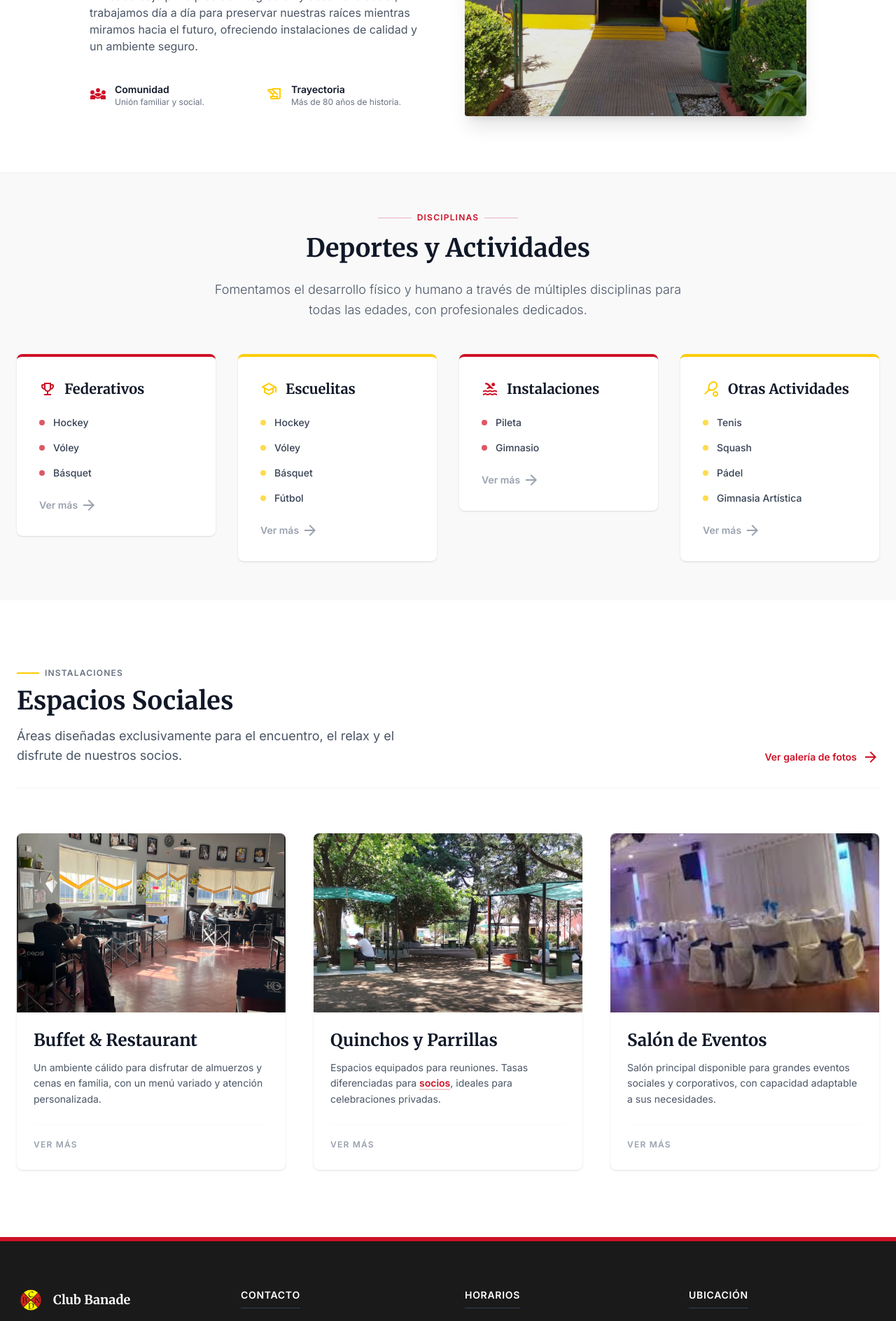
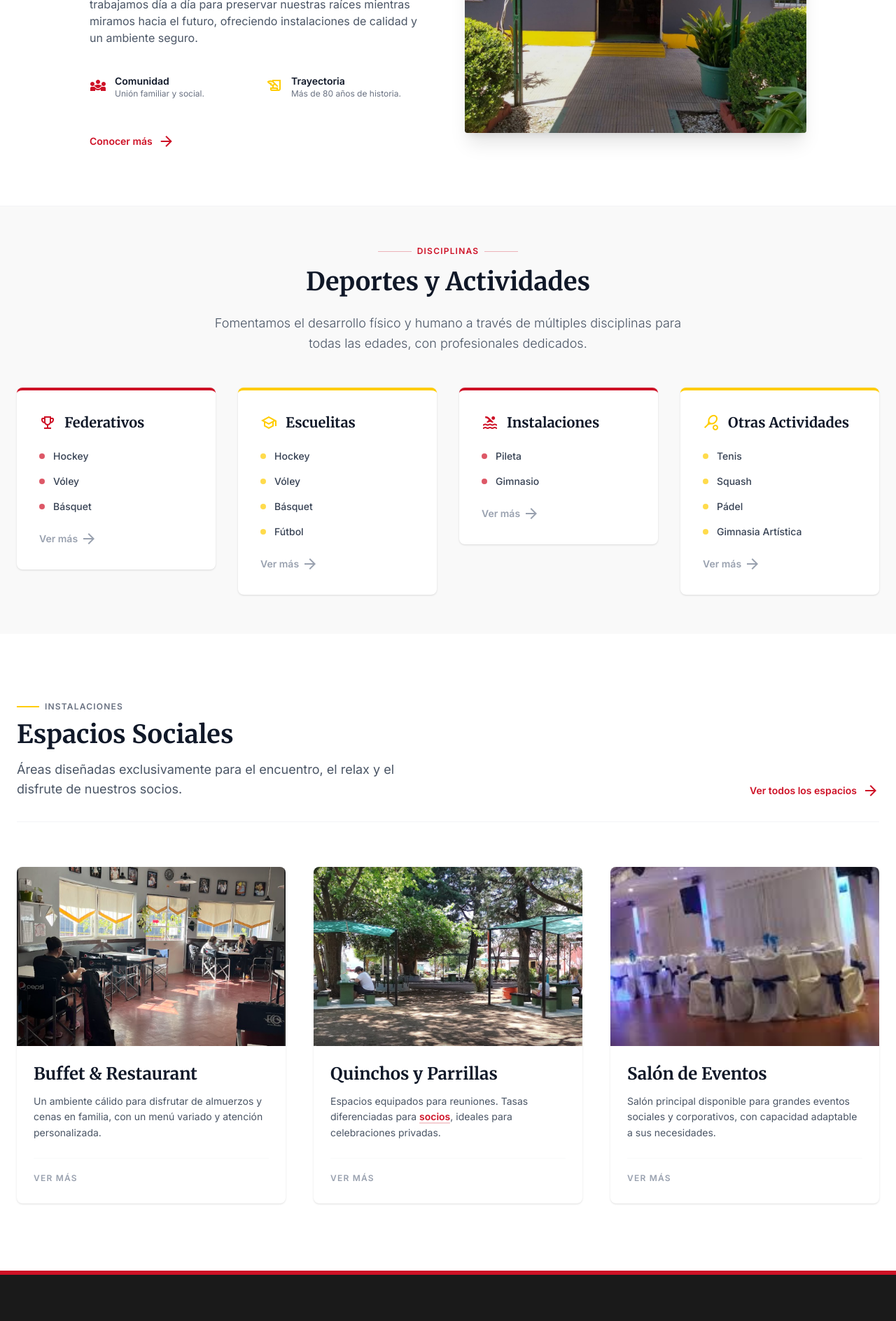
Before and after one commit to vero-salech/ClubBanade, a React (Vite) app: page / in a window 1280 px wide. Shown: the part 1022-2910 px from the top of the page at 70% size. Built offline with nearby package versions, Linux system fonts and the light colour scheme; grey boxes are pictures that could not be loaded.

Commit message:
feat: link Space cards and About section to their pages, update SpaceCard with link prop

```diff
--- a/src/components/About.tsx
+++ b/src/components/About.tsx
@@ -1,3 +1,4 @@
+import { Link } from "react-router-dom";
 import entradaImg from "../assets/Entrada1.jpeg";
 
 export const About = () => {
@@ -34,6 +35,10 @@ export const About = () => {
                             </div>
                         </div>
                     </div>
+                    <Link to="/el-club" className="inline-flex items-center text-primary font-bold hover:text-red-800 transition-all text-sm mt-6 group">
+                        Conocer más
+                        <span className="material-symbols-outlined text-base ml-2 group-hover:translate-x-1 transition-transform">arrow_forward</span>
+                    </Link>
                 </div>
                 <div className="relative h-96 w-full rounded-sm overflow-hidden shadow-xl">
                     <img src={entradaImg} alt="Entrada del Club Banade" className="absolute inset-0 w-full h-full object-cover" />
--- a/src/components/Spaces.tsx
+++ b/src/components/Spaces.tsx
@@ -1,3 +1,4 @@
+import { Link } from "react-router-dom";
 import { SpaceCard } from "./ui/SpaceCard";
 import { SPACES_DATA } from "../constants/data";
 
@@ -14,10 +15,10 @@ export const Spaces = () => {
                         <h3 className="font-serif text-4xl font-bold text-gray-900 mb-4">Espacios Sociales</h3>
                         <p className="text-lg text-gray-600">Áreas diseñadas exclusivamente para el encuentro, el relax y el disfrute de nuestros socios.</p>
                     </div>
-                    <a className="hidden md:inline-flex items-center text-primary font-bold hover:text-red-800 transition-all text-sm mt-4 md:mt-0 group" href="#">
-                        Ver galería de fotos
+                    <Link className="hidden md:inline-flex items-center text-primary font-bold hover:text-red-800 transition-all text-sm mt-4 md:mt-0 group" to="/espacios">
+                        Ver todos los espacios
                         <span className="material-symbols-outlined text-base ml-2 group-hover:translate-x-1 transition-transform">arrow_forward</span>
-                    </a>
+                    </Link>
                 </div>
 
                 <div className="grid grid-cols-1 md:grid-cols-3 gap-10">
@@ -28,6 +29,7 @@ export const Spaces = () => {
                             description={space.description}
                             image={space.image}
                             highlight={space.highlight}
+                            link={space.link}
                         />
                     ))}
                 </div>
--- a/src/components/ui/SpaceCard.tsx
+++ b/src/components/ui/SpaceCard.tsx
@@ -1,13 +1,16 @@
+import { Link } from "react-router-dom";
+
 interface SpaceCardProps {
     title: string;
     description: string;
     image: string;
     highlight?: string;
+    link?: string;
 }
 
-export const SpaceCard = ({ title, description, image, highlight }: SpaceCardProps) => {
-    return (
-        <div className="group cursor-default bg-white rounded-xl overflow-hidden shadow-sm hover:shadow-2xl transition-all duration-500">
+export const SpaceCard = ({ title, description, image, highlight, link }: SpaceCardProps) => {
+    const content = (
+        <>
             <div className="overflow-hidden relative h-64 bg-gray-100">
                 <div
                     className="absolute inset-0 bg-cover bg-center transition-transform duration-700 group-hover:scale-110"
@@ -32,6 +35,14 @@ export const SpaceCard = ({ title, description, image, highlight }: SpaceCardPro
                     <span className="material-symbols-outlined text-primary scale-0 group-hover:scale-100 transition-transform duration-300">arrow_forward</span>
                 </div>
             </div>
-        </div>
+        </>
     );
+
+    const classes = "group bg-white rounded-xl overflow-hidden shadow-sm hover:shadow-2xl transition-all duration-500 block";
+
+    if (link) {
+        return <Link to={link} className={classes}>{content}</Link>;
+    }
+
+    return <div className={classes}>{content}</div>;
 };
--- a/src/constants/data.ts
+++ b/src/constants/data.ts
@@ -38,20 +38,20 @@ export const SPACES_DATA = [
         title: "Buffet & Restaurant",
         description: "Un ambiente cálido para disfrutar de almuerzos y cenas en familia, con un menú variado y atención personalizada.",
         image: buffetImg,
-        link: "#"
+        link: "/espacios"
     },
     {
         title: "Quinchos y Parrillas",
         description: "Espacios equipados para reuniones. Tasas diferenciadas para socios, ideales para celebraciones privadas.",
         image: mesasArbolesImg,
-        link: "#",
+        link: "/espacios",
         highlight: "socios"
     },
     {
         title: "Salón de Eventos",
         description: "Salón principal disponible para grandes eventos sociales y corporativos, con capacidad adaptable a sus necesidades.",
         image: salonEventosImg,
-        link: "#"
+        link: "/espacios"
     }
 ];
 
```
Also changed, not shown: 1 other file (tests, documents, lock files or other folders).
